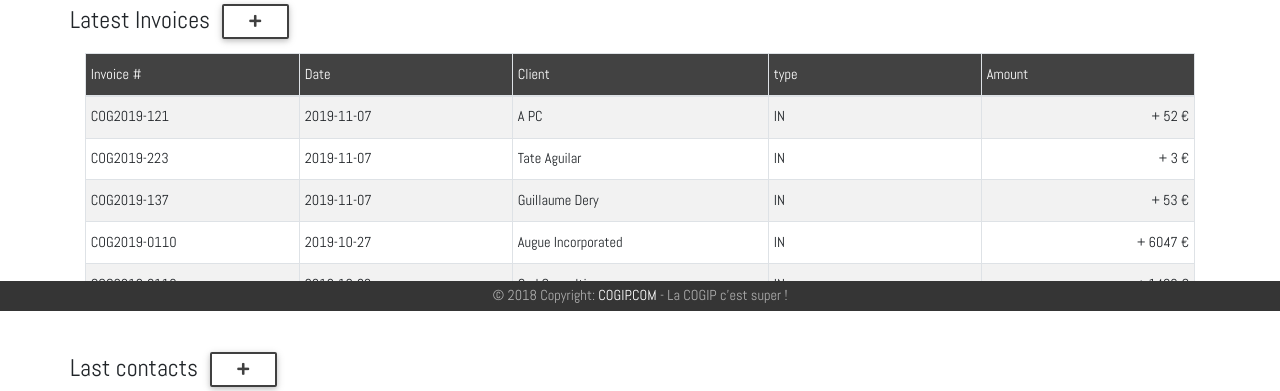
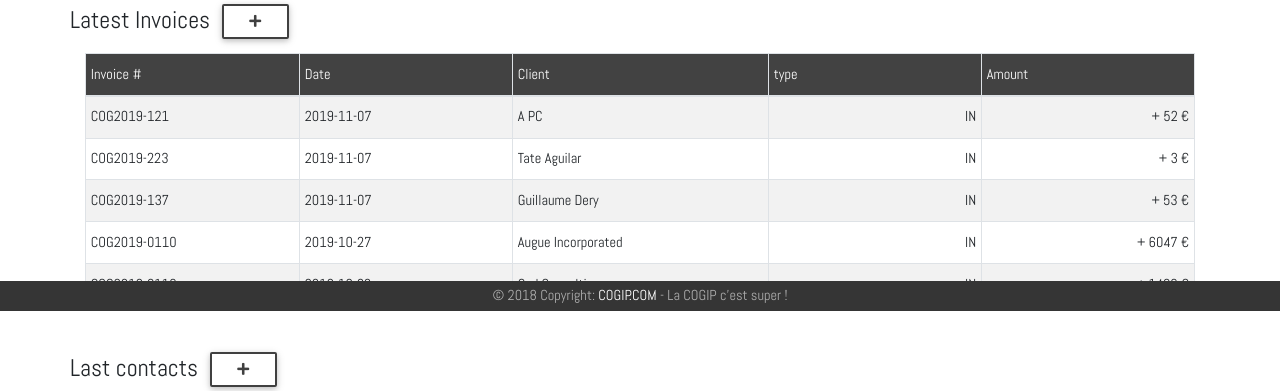
Before and after one commit to PierreKimbanziR/cogip, a PHP site: page /home in a window 1280 px wide. Shown: the part 489-880 px from the top of the page. Run offline with PHP 8.4, Linux system fonts and the light colour scheme; a user stored in the database is signed in; data comes from the database, SQL or seed files in the repository; data that the repository does not hold is empty; a stand-in replaces the project's code that opens the database connection; some libraries are stand-ins or nearby versions.

Commit message:
fix tables +/-

```diff
--- a/views/HomePageView.php
+++ b/views/HomePageView.php
@@ -47,7 +47,7 @@ include "components/navbar.php";
                         <td><?=explode(' ', $invoice['createdAt'])[0]?></td>
                         <td><?=($invoice['clientType'] == 0) ? $invoice['companyName'] : $invoice['contactFirst'] . ' ' . $invoice['contactLast']?>
                         </td>
-                        <td><?=($invoice['type'] == 1) ? "OUT" : "IN"?></td>
+                        <td class="text-right"><?=($invoice['type'] == 1) ? "OUT" : "IN"?></td>
                         <td class="text-right"><?=($invoice['type'] == 1) ? "- " : "+ "?><?=$invoice['amount']?> €</td>
                     </tr>
                     <?php endforeach?>
--- a/views/admin/AdminDashboardView.php
+++ b/views/admin/AdminDashboardView.php
@@ -44,7 +44,7 @@ include "components/navbar.php";
                     <td><?=explode(' ', $invoice['createdAt'])[0]?></td>
                     <td><?=($invoice['clientType'] == 0) ? $invoice['companyName'] : $invoice['contactFirst'] . ' ' . $invoice['contactLast']?>
                     </td>
-                    <td class="text-right"><?=$invoice['amount']?> €</td>
+                    <td class="text-right"><?=($invoice['type'] == 1) ? "- " : "+ "?><?=$invoice['amount']?> €</td>
                     <td
                         class="text-center d-flex <?=($_SESSION['level'] > 2) ? 'justify-content-around' : 'justify-content-center'?>">
                         <a href="/cogip/invoices/<?=$invoice['id']?>"><i class="far fa-lg fa-eye"></i></a>
```
